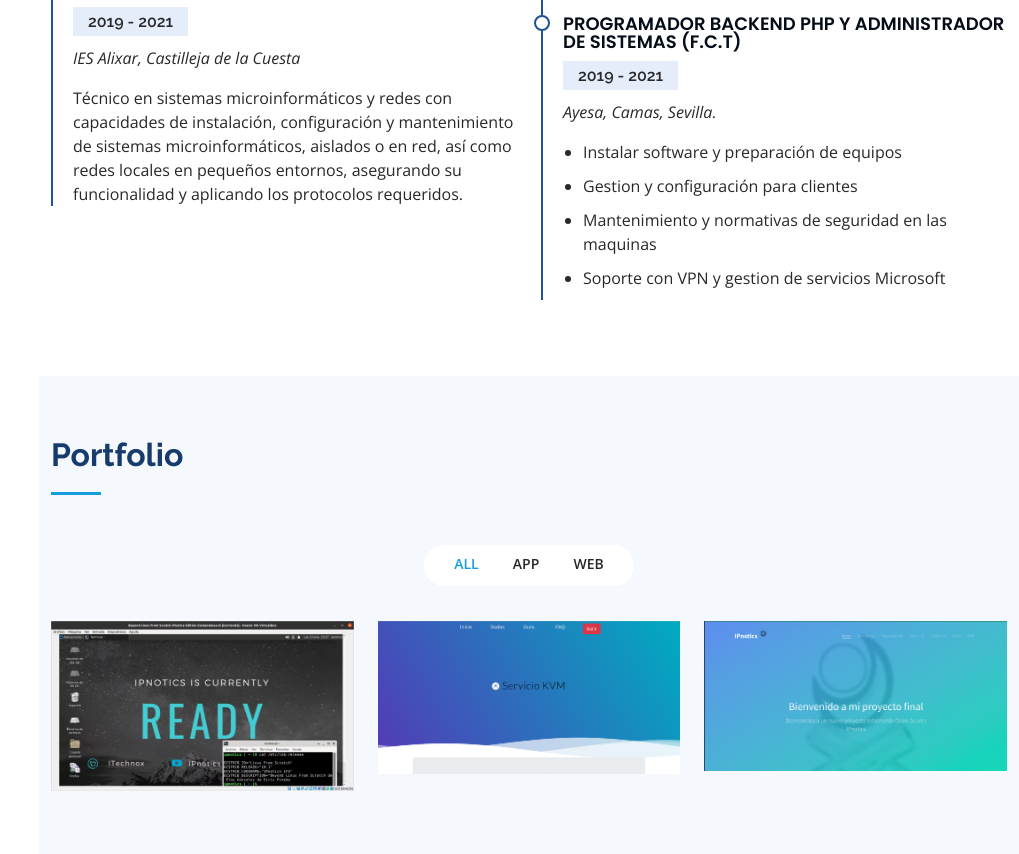
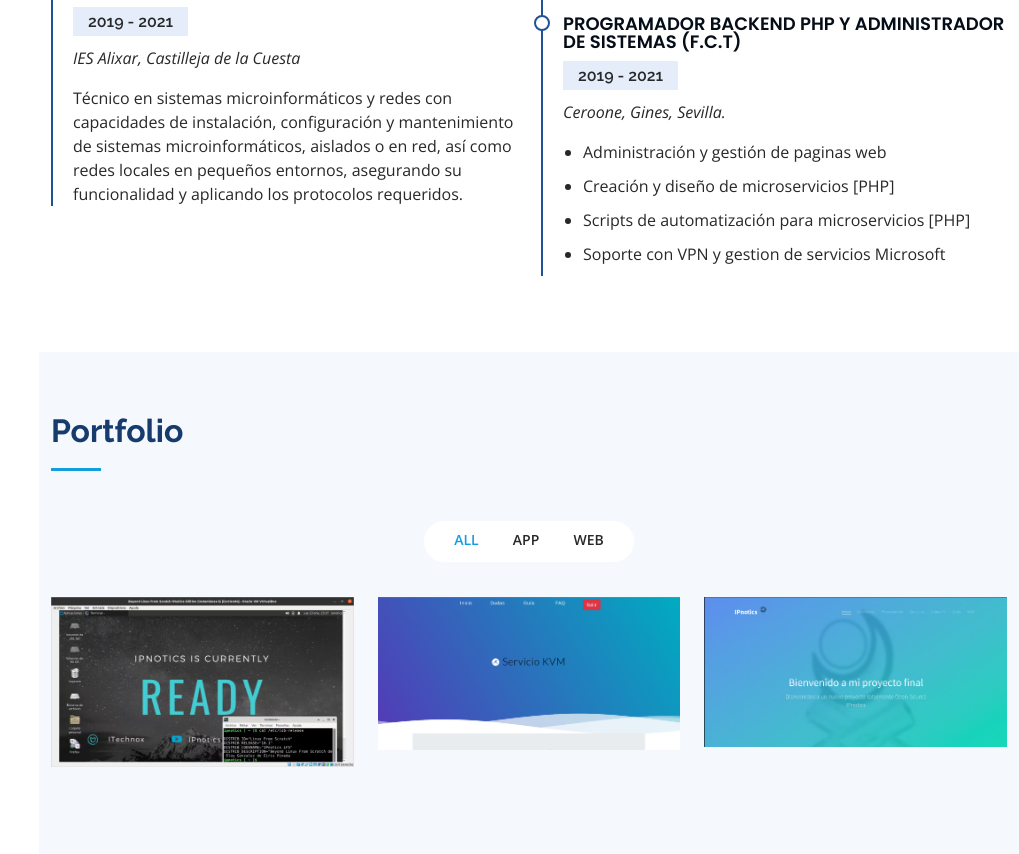
Before and after one commit to aelogonpin/aelogonpin.github.io, a plain HTML site: page index.html in a window 1280 px wide. Shown: the part 2739-3593 px from the top of the page, without its empty margins (261-1280 px from the left). Drawn offline with nearby package versions, Linux system fonts and the light colour scheme.

Commit message:
More Changes complete section 2023

```diff
--- a/index.html
+++ b/index.html
@@ -268,11 +268,11 @@
             <div class="resume-item">
               <h4>Programador backend PHP y administrador de sistemas (F.C.T)</h4>
               <h5>2019 - 2021</h5>
-              <p><em>Ayesa, Camas, Sevilla. </em></p>
+              <p><em>Ceroone, Gines, Sevilla. </em></p>
               <ul>
-                <li>Instalar software y preparación de equipos</li>
-                <li>Gestion y configuración para clientes </li>
-                <li>Mantenimiento y normativas de seguridad en las maquinas</li>
+                <li>Administración y gestión de paginas web</li>
+                <li>Creación y diseño de microservicios [PHP] </li>
+                <li>Scripts de automatización para microservicios [PHP]</li>
                 <li>Soporte con VPN y gestion de servicios Microsoft</li>
               </ul>
             </div>
```
